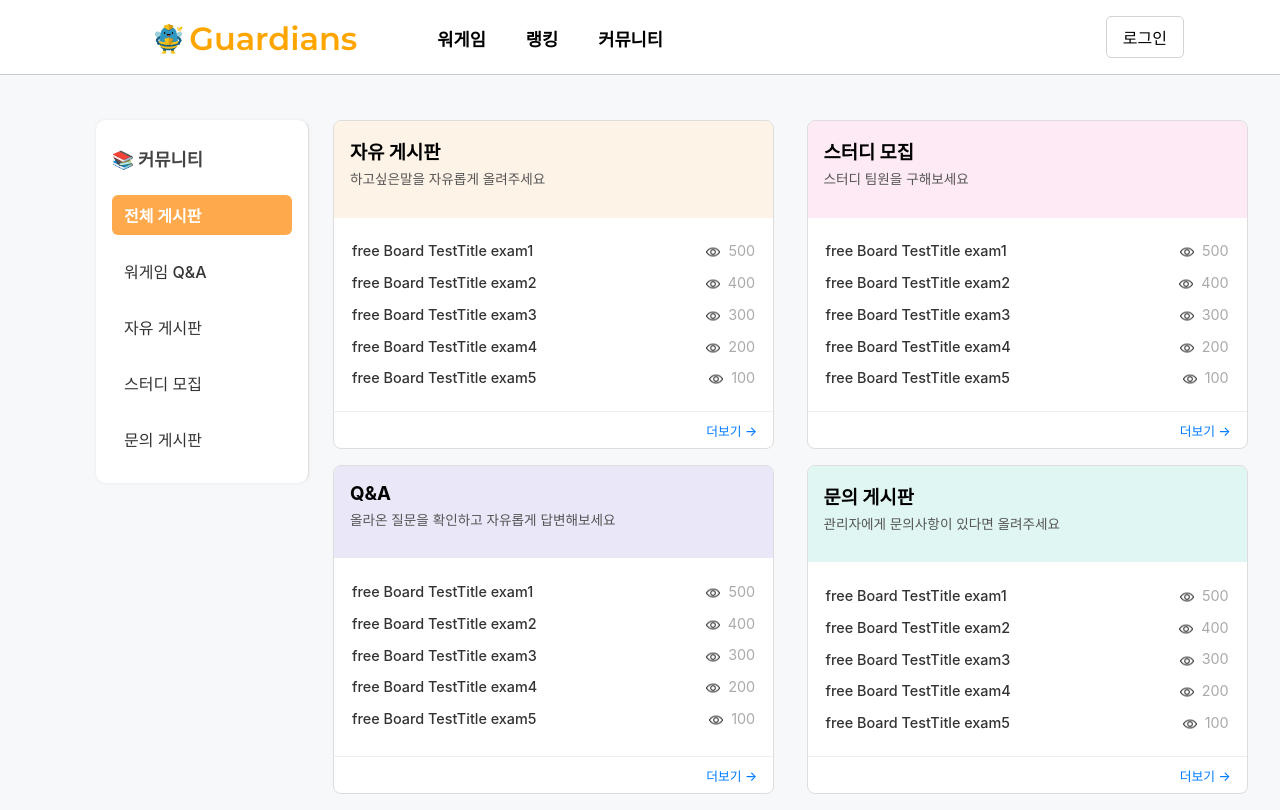
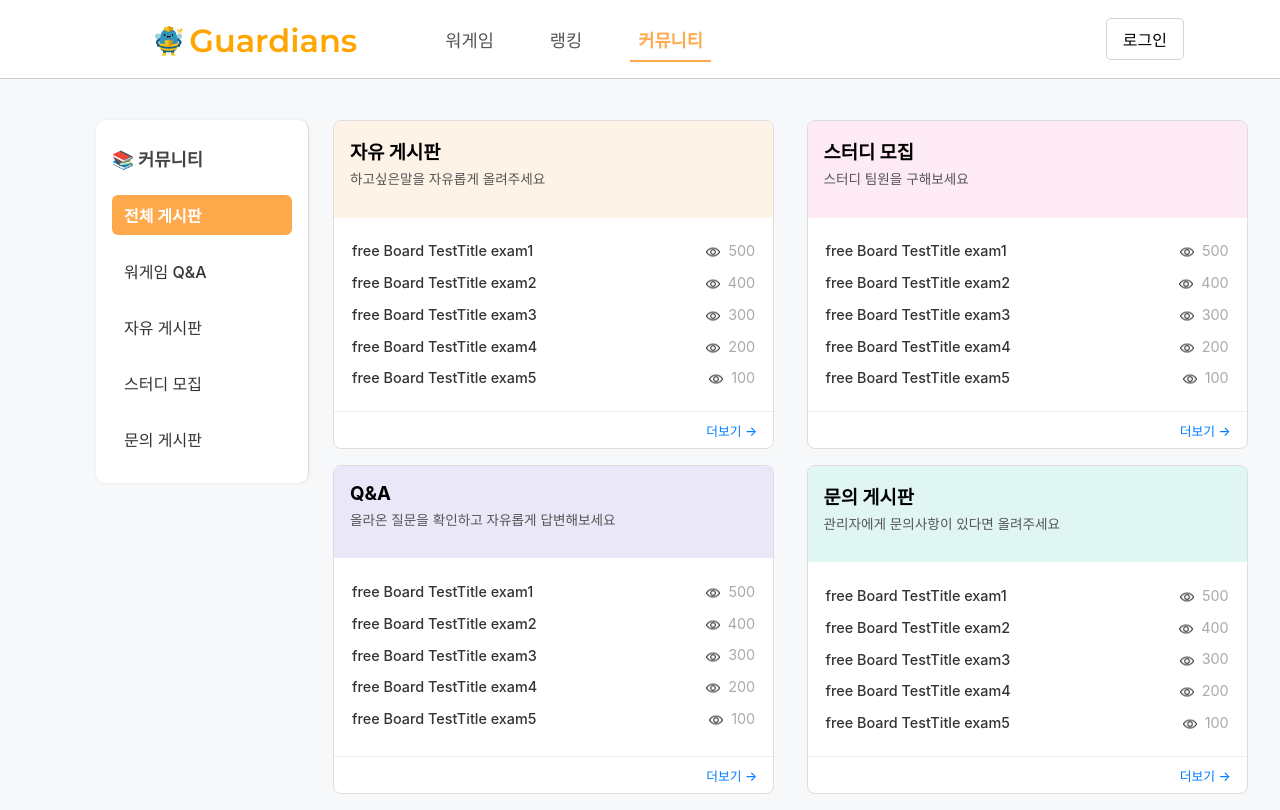
Before and after one commit to BeeGuardians/Guardians-frontend, a React (Vite) app in the folder guardians/: page /community in a window 1280 px wide. Built offline with nearby package versions, Linux system fonts and the light colour scheme; no server answers; a web font is replaced by a local one.

Commit message:
feat: highlight active navigation item in Header based on current route

```diff
--- a/guardians/src/components/Header.module.css
+++ b/guardians/src/components/Header.module.css
@@ -191,6 +191,24 @@
     background-color: #ffd6d6;
 }
 
+.link {
+    color: #555;
+    font-weight: 500;
+    text-decoration: none;
+    padding: 0.5rem;
+    transition: color 0.2s;
+}
+
+.link:hover {
+    color: #ff9900;
+}
+
+.active {
+    color: #ffa94d;
+    border-bottom: 2px solid #ffa94d;
+    font-weight: 700;
+}
+
 .spinnerOverlay {
     position: fixed;
     top: 0;
--- a/guardians/src/components/Header.tsx
+++ b/guardians/src/components/Header.tsx
@@ -1,10 +1,11 @@
 import { useAuth } from "../context/AuthContext";
-import { Link } from "react-router-dom";
+import { Link, useLocation } from "react-router-dom";
 import { useEffect, useRef, useState } from "react";
 import styles from "./Header.module.css";
 
 function Header() {
     const { user, logout } = useAuth();
+    const location = useLocation();
     const isLoggedIn = !!user;
     const [dropdownOpen, setDropdownOpen] = useState(false);
     const dropdownRef = useRef<HTMLDivElement>(null);
@@ -16,30 +17,26 @@ function Header() {
 
     useEffect(() => {
         const handleClickOutside = (e: MouseEvent) => {
-            if (
-                dropdownOpen &&
-                dropdownRef.current &&
-                !dropdownRef.current.contains(e.target as Node)
-            ) {
+            if (dropdownOpen && dropdownRef.current && !dropdownRef.current.contains(e.target as Node)) {
                 setDropdownOpen(false);
             }
         };
 
         document.addEventListener("mousedown", handleClickOutside);
-        return () => {
-            document.removeEventListener("mousedown", handleClickOutside);
-        };
+        return () => document.removeEventListener("mousedown", handleClickOutside);
     }, [dropdownOpen]);
 
     const handleLogout = async () => {
         try {
-            setIsLoading(true); // ✅ 로딩 시작
-            await logout();      // 세션 날리고
-            window.location.href = "/"; // 새로고침
+            setIsLoading(true);
+            await logout();
+            window.location.href = "/";
         } catch (err) {
             console.error("❌ 로그아웃 실패", err);
         }
     };
+
+    const isActive = (path: string) => location.pathname.startsWith(path);
 
     return (
         <>
@@ -58,11 +55,11 @@ function Header() {
                         </Link>
 
                         <nav className={styles.nav}>
-                            <Link to="/wargame" className={styles.link}>워게임</Link>
-                            <Link to="/ranking" className={styles.link}>랭킹</Link>
-                            <Link to="/community" className={styles.link}>커뮤니티</Link>
+                            <Link to="/wargame" className={`${styles.link} ${isActive("/wargame") ? styles.active : ""}`}>워게임</Link>
+                            <Link to="/ranking" className={`${styles.link} ${isActive("/ranking") ? styles.active : ""}`}>랭킹</Link>
+                            <Link to="/community" className={`${styles.link} ${isActive("/community") ? styles.active : ""}`}>커뮤니티</Link>
                             {isLoggedIn && (
-                                <Link to="/dashboard" className={styles.link}>대시보드</Link>
+                                <Link to="/dashboard" className={`${styles.link} ${isActive("/dashboard") ? styles.active : ""}`}>대시보드</Link>
                             )}
                         </nav>
                     </div>
--- a/guardians/src/pages/WargamePage/WargameDetailPage.tsx
+++ b/guardians/src/pages/WargamePage/WargameDetailPage.tsx
@@ -41,7 +41,7 @@ function WargameDetailPage() {
     const [wargame, setWargame] = useState<Wargame | null>(null);
     const [flag, setFlag] = useState("");
     const [qaList, setQaList] = useState<QuestionWithAnswers[]>([]);
-    const [sessionUserId, setSessionUserId] = useState<number | null>(null);
+    //const [sessionUserId, setSessionUserId] = useState<number | null>(null);
     const [isModalOpen, setIsModalOpen] = useState(false);
     const [modalResult, setModalResult] = useState<null | { correct: boolean; message: string }>(null);
 
@@ -61,14 +61,14 @@ function WargameDetailPage() {
             .catch((err) => console.error("워게임 상세 불러오기 실패", err));
     };
 
-    const fetchSessionUser = async () => {
-        try {
-            const res = await axios.get(`${API_BASE}/api/users/me`);
-            setSessionUserId(res.data.result.data.id);
-        } catch {
-            setSessionUserId(null);
-        }
-    };
+    // const fetchSessionUser = async () => {
+    //     try {
+    //         const res = await axios.get(`${API_BASE}/api/users/me`);
+    //         setSessionUserId(res.data.result.data.id);
+    //     } catch {
+    //         setSessionUserId(null);
+    //     }
+    // };
 
     const fetchQnA = async () => {
         try {
@@ -93,7 +93,7 @@ function WargameDetailPage() {
 
     useEffect(() => {
         fetchWargame();
-        fetchSessionUser();
+        // fetchSessionUser();
         fetchQnA();
     }, [id]);
 
```
